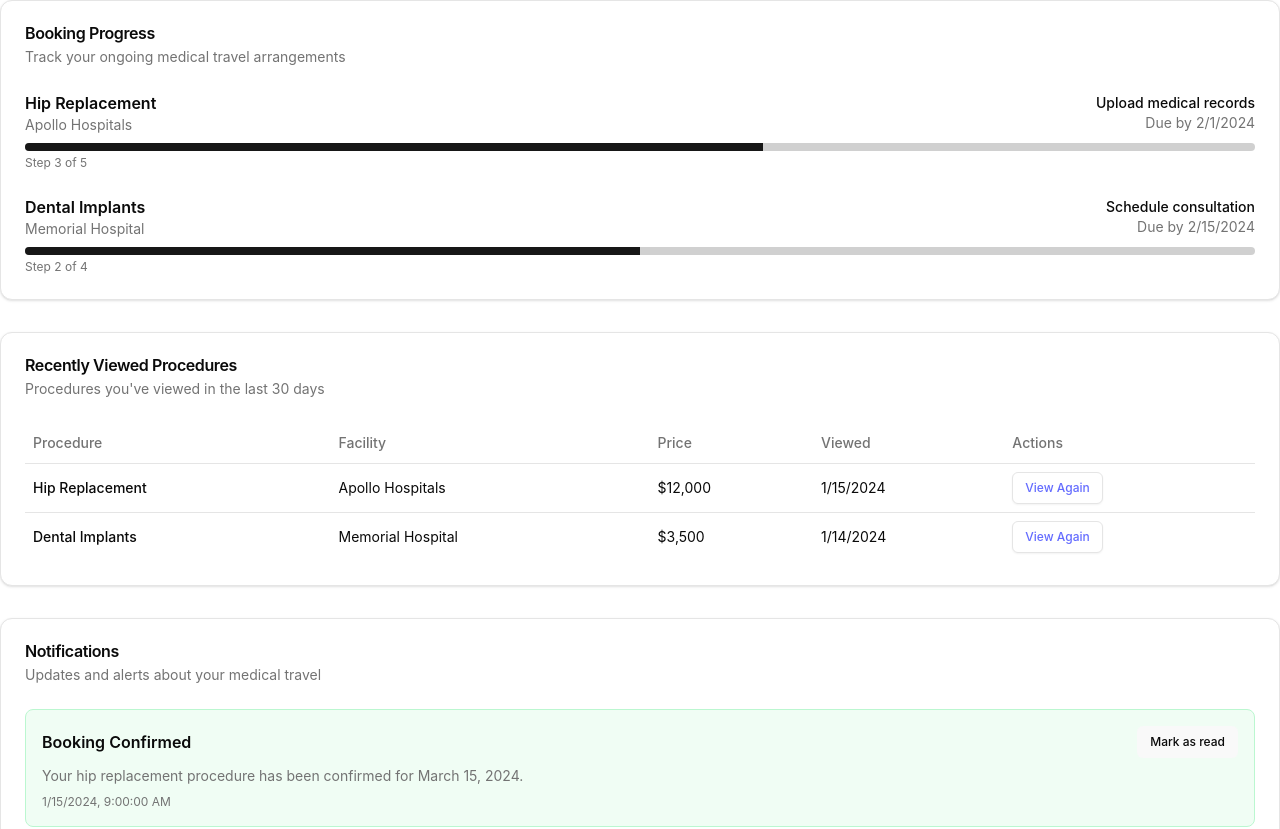
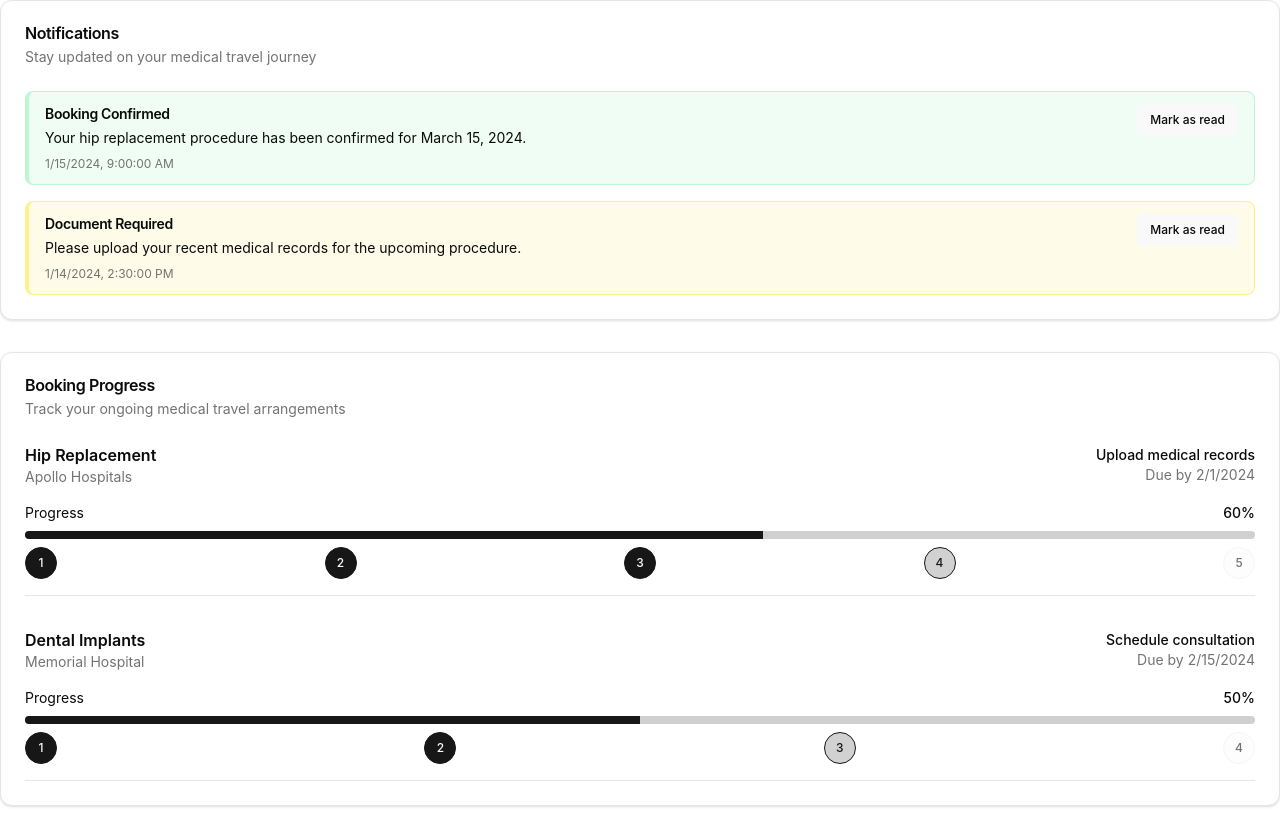
Before and after one commit to BlueSphereAI/vite-react-typescript-shadcn, a React (Vite) app: page /dashboard in a window 1280 px wide. Shown: the part 351-1180 px from the top of the page. Built offline with nearby package versions, Linux system fonts and the light colour scheme.

Commit message:
Update UserDashboard to include a new notifications section with alerts, enhancing user experience. Added @radix-ui/react-separator for improved layout and visual separation. Updated package dependencies to include @radix-ui/react-separator.

```diff
--- a/package.json
+++ b/package.json
@@ -19,6 +19,7 @@
     "@radix-ui/react-popover": "^1.1.4",
     "@radix-ui/react-progress": "^1.1.1",
     "@radix-ui/react-select": "^2.1.4",
+    "@radix-ui/react-separator": "^1.1.1",
     "@radix-ui/react-slider": "^1.2.2",
     "@radix-ui/react-slot": "^1.1.1",
     "@radix-ui/react-tabs": "^1.1.2",
--- /dev/null
+++ b/src/components/ui/separator.tsx
@@ -0,0 +1,29 @@
+import * as React from "react"
+import * as SeparatorPrimitive from "@radix-ui/react-separator"
+
+import { cn } from "@/lib/utils"
+
+const Separator = React.forwardRef<
+  React.ElementRef<typeof SeparatorPrimitive.Root>,
+  React.ComponentPropsWithoutRef<typeof SeparatorPrimitive.Root>
+>(
+  (
+    { className, orientation = "horizontal", decorative = true, ...props },
+    ref
+  ) => (
+    <SeparatorPrimitive.Root
+      ref={ref}
+      decorative={decorative}
+      orientation={orientation}
+      className={cn(
+        "shrink-0 bg-border",
+        orientation === "horizontal" ? "h-[1px] w-full" : "h-full w-[1px]",
+        className
+      )}
+      {...props}
+    />
+  )
+)
+Separator.displayName = SeparatorPrimitive.Root.displayName
+
+export { Separator }
--- a/src/pages/UserDashboard.tsx
+++ b/src/pages/UserDashboard.tsx
@@ -28,6 +28,8 @@ import {
   DropdownMenuSeparator,
   DropdownMenuTrigger,
 } from '@/components/ui/dropdown-menu'
+import { Alert, AlertDescription, AlertTitle } from '@/components/ui/alert'
+import { Separator } from '@/components/ui/separator'
 
 interface RecentlyViewed {
   id: string
@@ -239,16 +241,61 @@ const UserDashboard = () => {
         ))}
       </div>
 
-      {/* Booking Progress */}
+      {/* Notifications */}
+      <Card className="mb-8">
+        <CardHeader>
+          <CardTitle>Notifications</CardTitle>
+          <CardDescription>Stay updated on your medical travel journey</CardDescription>
+        </CardHeader>
+        <CardContent className="space-y-4">
+          {notifications.map((notification) => (
+            <Alert
+              key={notification.id}
+              className={`${getNotificationStyles(notification.type)} transition-colors duration-200 hover:bg-opacity-75 ${
+                !notification.read ? 'border-l-4' : ''
+              }`}
+            >
+              <div className="flex items-start justify-between">
+                <div>
+                  <AlertTitle className="text-sm font-semibold">
+                    {notification.title}
+                  </AlertTitle>
+                  <AlertDescription className="mt-1 text-sm">
+                    {notification.message}
+                  </AlertDescription>
+                </div>
+                <Button
+                  variant="ghost"
+                  size="sm"
+                  className="text-xs"
+                  onClick={() => markAsRead(notification.id)}
+                >
+                  {notification.read ? 'Read' : 'Mark as read'}
+                </Button>
+              </div>
+              <div className="mt-2 text-xs text-muted-foreground">
+                {new Date(notification.timestamp).toLocaleString()}
+              </div>
+            </Alert>
+          ))}
+          {notifications.length === 0 && (
+            <div className="text-center text-sm text-muted-foreground">
+              No notifications to display
+            </div>
+          )}
+        </CardContent>
+      </Card>
+
+      {/* Booking Progress with Steps */}
       <Card className="mb-8">
         <CardHeader>
           <CardTitle>Booking Progress</CardTitle>
           <CardDescription>Track your ongoing medical travel arrangements</CardDescription>
         </CardHeader>
         <CardContent>
-          <div className="space-y-6">
+          <div className="space-y-8">
             {mockBookingProgress.map((booking) => (
-              <div key={booking.id} className="space-y-2">
+              <div key={booking.id} className="space-y-4">
                 <div className="flex items-center justify-between">
                   <div>
                     <h4 className="font-semibold">{booking.procedure}</h4>
@@ -261,15 +308,35 @@ const UserDashboard = () => {
                     </p>
                   </div>
                 </div>
-                <div className="space-y-1">
+                <div className="space-y-2">
+                  <div className="flex items-center justify-between text-sm">
+                    <span>Progress</span>
+                    <span className="font-medium">
+                      {Math.round((booking.currentStep / booking.totalSteps) * 100)}%
+                    </span>
+                  </div>
                   <Progress
                     value={(booking.currentStep / booking.totalSteps) * 100}
-                    className="h-2"
+                    className="h-2 transition-all duration-300"
                   />
-                  <p className="text-xs text-muted-foreground">
-                    Step {booking.currentStep} of {booking.totalSteps}
-                  </p>
+                  <div className="flex justify-between">
+                    {Array.from({ length: booking.totalSteps }).map((_, index) => (
+                      <div
+                        key={index}
+                        className={`flex h-8 w-8 items-center justify-center rounded-full border text-xs font-medium transition-colors duration-200 ${
+                          index < booking.currentStep
+                            ? 'border-primary bg-primary text-primary-foreground'
+                            : index === booking.currentStep
+                            ? 'border-primary bg-primary/20 text-primary'
+                            : 'border-muted bg-muted/20 text-muted-foreground'
+                        }`}
+                      >
+                        {index + 1}
+                      </div>
+                    ))}
+                  </div>
                 </div>
+                <Separator className="mt-4" />
               </div>
             ))}
           </div>
@@ -317,46 +384,6 @@ const UserDashboard = () => {
           </Table>
         </CardContent>
       </Card>
-
-      {/* Notifications */}
-      <Card>
-        <CardHeader>
-          <CardTitle>Notifications</CardTitle>
-          <CardDescription>
-            Updates and alerts about your medical travel
-          </CardDescription>
-        </CardHeader>
-        <CardContent>
-          <div className="space-y-4">
-            {notifications.map((notification) => (
-              <div
-                key={notification.id}
-                className={`rounded-lg border p-4 ${
-                  notification.read ? 'bg-background' : getNotificationStyles(notification.type)
-                }`}
-              >
-                <div className="mb-2 flex items-center justify-between">
-                  <h4 className="font-semibold">{notification.title}</h4>
-                  <Button
-                    variant="ghost"
-                    size="sm"
-                    onClick={() => markAsRead(notification.id)}
-                    className={notification.read ? 'invisible' : ''}
-                  >
-                    Mark as read
-                  </Button>
-                </div>
-                <p className="text-sm text-muted-foreground">
-                  {notification.message}
-                </p>
-                <p className="mt-2 text-xs text-muted-foreground">
-                  {new Date(notification.timestamp).toLocaleString()}
-                </p>
-              </div>
-            ))}
-          </div>
-        </CardContent>
-      </Card>
     </div>
   )
 }
```
Also changed, not shown: 1 other file (tests, documents, lock files or other folders).
